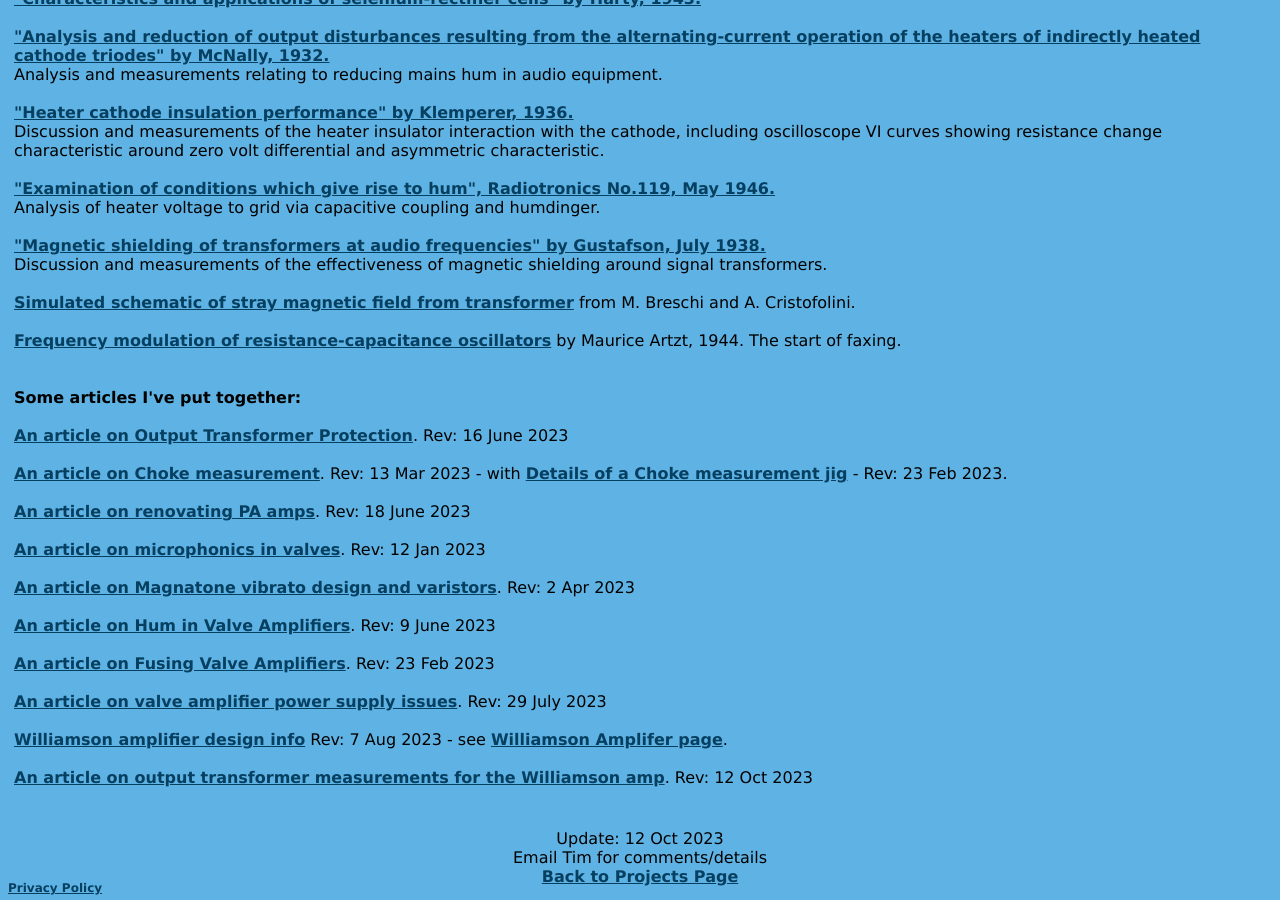
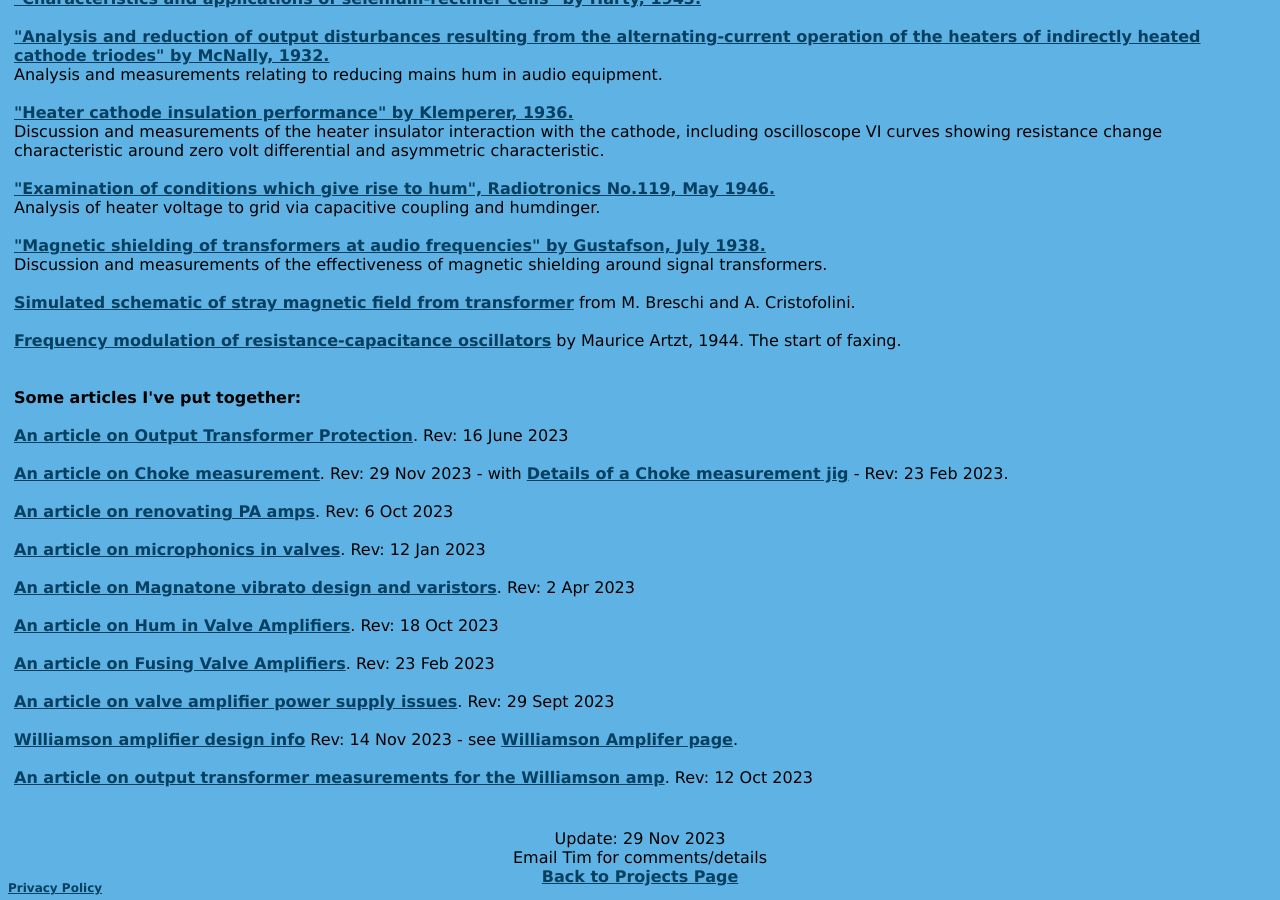
Before and after one commit to michael-robbins/michael-robbins.github.io, a Jekyll site: the page built from projects/Valve Info.html, in a window 1280 px wide and 900 px high, scrolled down 2738 px. Built offline with Jekyll 4.4.1, drawn with Linux system fonts in a browser that asks for light colours.

Commit message:
Update Valve Info.html

```diff
--- a/projects/Valve Info.html
+++ b/projects/Valve Info.html
@@ -202,21 +202,21 @@
       <br /><br />
       <a href="/static/Output%20transformer%20protection.pdf">An article on Output Transformer Protection</a>. Rev: 16 June 2023
       <br /><br />
-      <a href="/static/Choke measurement.pdf">An article on Choke measurement</a>. Rev: 13 Mar 2023 - with <a href="/static/Choke measurement jig.pdf">Details of a Choke measurement jig</a> - Rev: 23 Feb 2023.
+      <a href="/static/Choke measurement.pdf">An article on Choke measurement</a>. Rev: 29 Nov 2023 - with <a href="/static/Choke measurement jig.pdf">Details of a Choke measurement jig</a> - Rev: 23 Feb 2023.
       <br /><br />
-      <a href="/static/Renovating PA amps.pdf">An article on renovating PA amps</a>. Rev: 18 June 2023
+      <a href="/static/Renovating PA amps.pdf">An article on renovating PA amps</a>. Rev: 6 Oct 2023
       <br /><br />
       <a href="/static/Microphonics in valves.pdf">An article on microphonics in valves</a>. Rev: 12 Jan 2023
       <br /><br />
       <a href="/static/Magnatone vibrato design.pdf">An article on Magnatone vibrato design and varistors</a>. Rev: 2 Apr 2023
       <br /><br />
-      <a href="/static/Hum article.pdf">An article on Hum in Valve Amplifiers</a>. Rev: 9 June 2023
+      <a href="/static/Hum article.pdf">An article on Hum in Valve Amplifiers</a>. Rev: 18 Oct 2023
       <br /><br />
       <a href="/static/Valve amp fusing.pdf">An article on Fusing Valve Amplifiers</a>. Rev: 23 Feb 2023
       <br /><br />
-      <a href="/static/Power%20supply%20issues%20for%20tube%20amps.pdf">An article on valve amplifier power supply issues</a>. Rev: 29 July 2023
+      <a href="/static/Power%20supply%20issues%20for%20tube%20amps.pdf">An article on valve amplifier power supply issues</a>. Rev: 29 Sept 2023
       <br /><br />
-      <a href="/static/Williamson design info.pdf">Williamson amplifier design info</a> Rev: 7 Aug 2023 - see <a href="/projects/Williamson.html">Williamson Amplifer page</a>.
+      <a href="/static/Williamson design info.pdf">Williamson amplifier design info</a> Rev: 14 Nov 2023 - see <a href="/projects/Williamson.html">Williamson Amplifer page</a>.
       <br /><br />
        <a href="/static/Williamson%20output%20transformer%20measurements.pdf">An article on output transformer measurements for the Williamson amp</a>. Rev: 12 Oct 2023
       <br /><br />
@@ -225,7 +225,7 @@
   </tr>
   <tr>
     <td align="center">
-      Update: 12 Oct 2023
+      Update: 29 Nov 2023
       <br />
       Email Tim for comments/details
       <br/>
```
